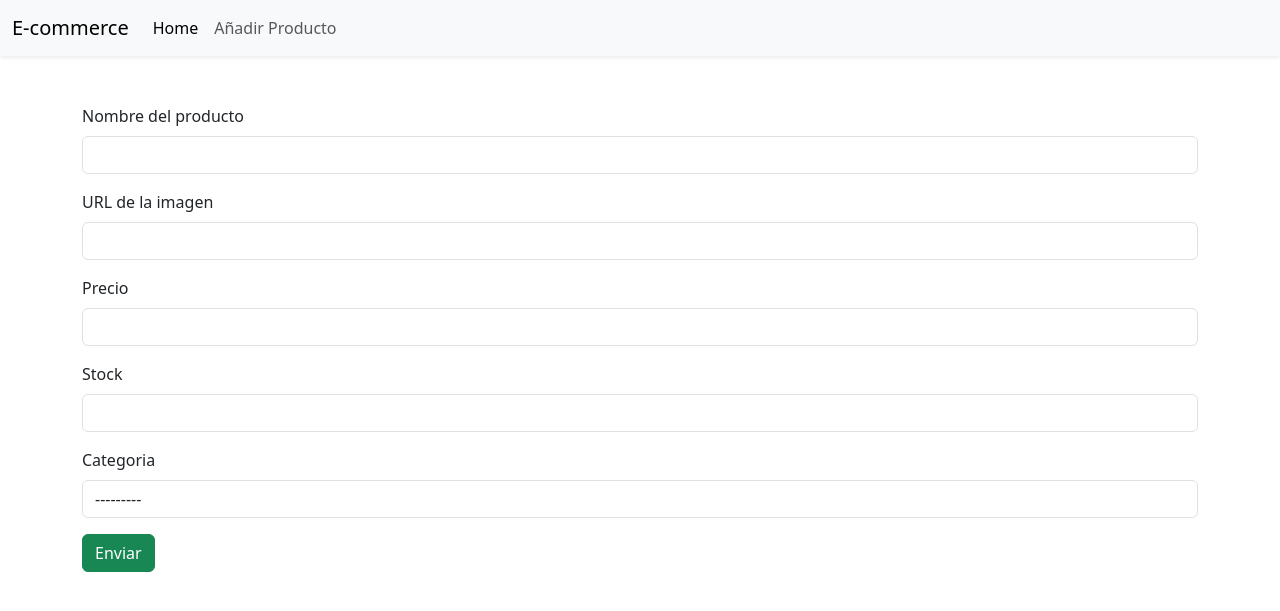
After one commit to MiguelAngelRamos/ecommerce-2, a Django app: template producto/templates/producto_form.html in a window 1280 px wide. The commit adds this page. Shown: the top 611 px of the page. Run offline with Django 5.2, Linux system fonts and the light colour scheme; the template is opened without the code that fills it: values that come from a table or form of the project are taken from there, others are empty; data comes from the database, SQL or seed files in the repository; both versions use the stored data as it was after the commit.

Commit message:
formulario y producto

```diff
--- a/producto/templates/index.html
+++ b/producto/templates/index.html
@@ -34,5 +34,5 @@
   </tbody>
 </table>
 
-<button class="btn btn-success">Test Button</button>
+<a href="{% url 'producto:formulario' %}" class="btn btn-success">Agregar Producto</a>
 {% endblock %}
--- /dev/null
+++ b/producto/templates/producto_form.html
@@ -0,0 +1,33 @@
+{% extends 'layout.html' %}
+
+{% block content %}
+  <form action="{% url 'producto:formulario' %}" method="post">
+      {% csrf_token %}
+      <div class="mb-3">
+        <label for="id_nombre" class="form-label">Nombre del producto</label>
+        {{ form.nombre}}
+      </div>
+
+      <div class="mb-3">
+        <label for="id_image" class="form-label">URL de la imagen</label>
+        {{ form.image}}
+      </div>
+
+      <div class="mb-3">
+        <label for="id_precio" class="form-label">Precio</label>
+        {{ form.precio}}
+      </div>
+
+      <div class="mb-3">
+        <label for="id_stock" class="form-label">Stock</label>
+        {{ form.stock}}
+      </div>
+
+      <div class="mb-3">
+        <label for="id_categoria" class="form-label">Categoria</label>
+        {{ form.categoria}}
+      </div>
+
+      <button type="submit" class="btn btn-success">Enviar</button>
+  </form>
+{% endblock %}
--- a/producto/urls.py
+++ b/producto/urls.py
@@ -1,6 +1,7 @@
 from django.urls import path
 from . import views
 #* llego con esta base http://127.0.0.1:8000/productos/
+app_name = 'producto' # asegurarme que exista el namespace
 urlpatterns = [
     path('',views.index, name='index'), #* llego con esta base http://127.0.0.1:8000/productos/
     path('formulario/', views.formulario, name='formulario'), #* llego con esta base http://127.0.0.1:8000/productos/formulario/
--- a/producto/views.py
+++ b/producto/views.py
@@ -21,4 +21,8 @@ def formulario(request):
             return HttpResponseRedirect('/productos')
     else:
         form = ProductoForm()
-    pass
+    return render(
+        request,
+        'producto_form.html',
+        {'form': form }
+    )
--- a/templates/layout.html
+++ b/templates/layout.html
@@ -17,10 +17,10 @@
         <div class="collapse navbar-collapse" id="navbarSupportedContent">
           <ul class="navbar-nav me-auto mb-2 mb-lg-0">
             <li class="nav-item">
-              <a class="nav-link active" aria-current="page" href="#">Home</a>
+              <a class="nav-link active" aria-current="page" href="{% url 'producto:index' %}">Home</a>
             </li>
             <li class="nav-item">
-              <a class="nav-link" href="#">Añadir Producto</a>
+              <a class="nav-link" href="{% url 'producto:formulario' %}">Añadir Producto</a>
             </li>
           </ul>
         </div>
```
Also changed, not shown: db.sqlite3, 1 other file.
